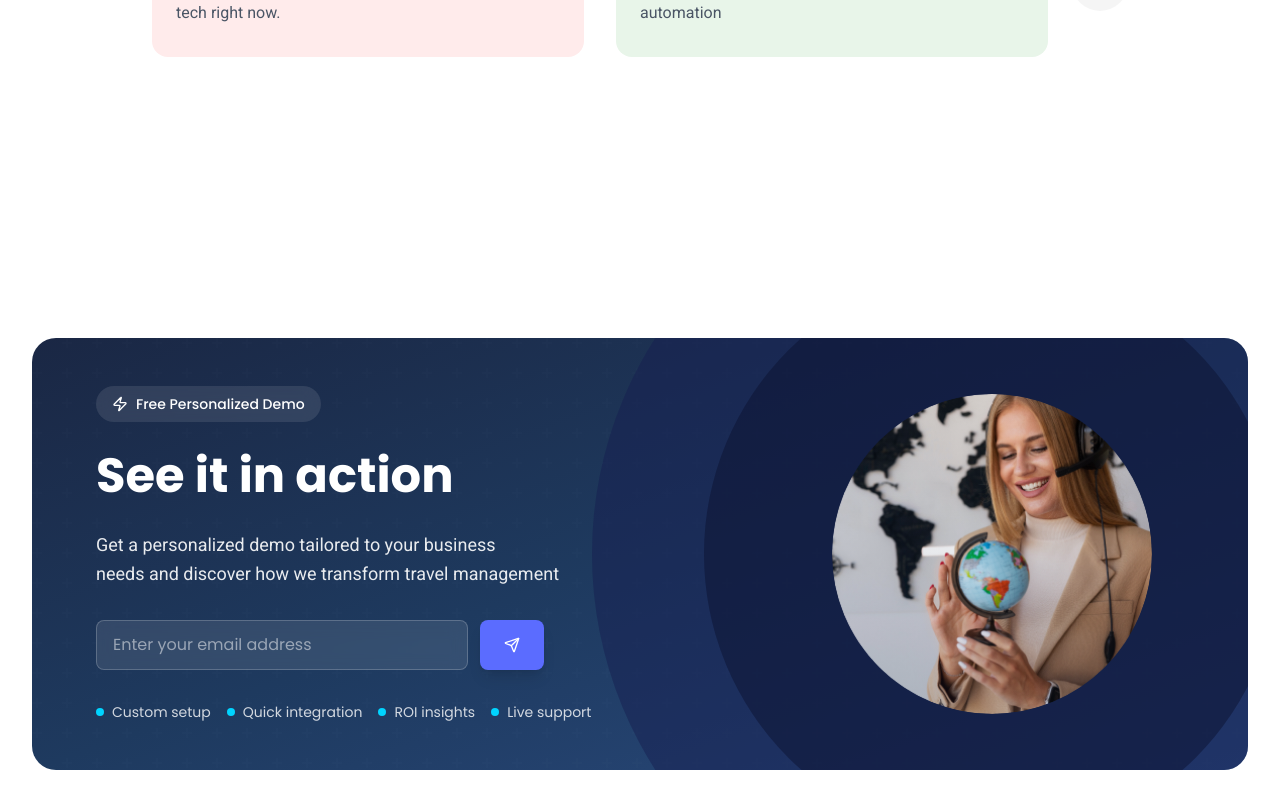
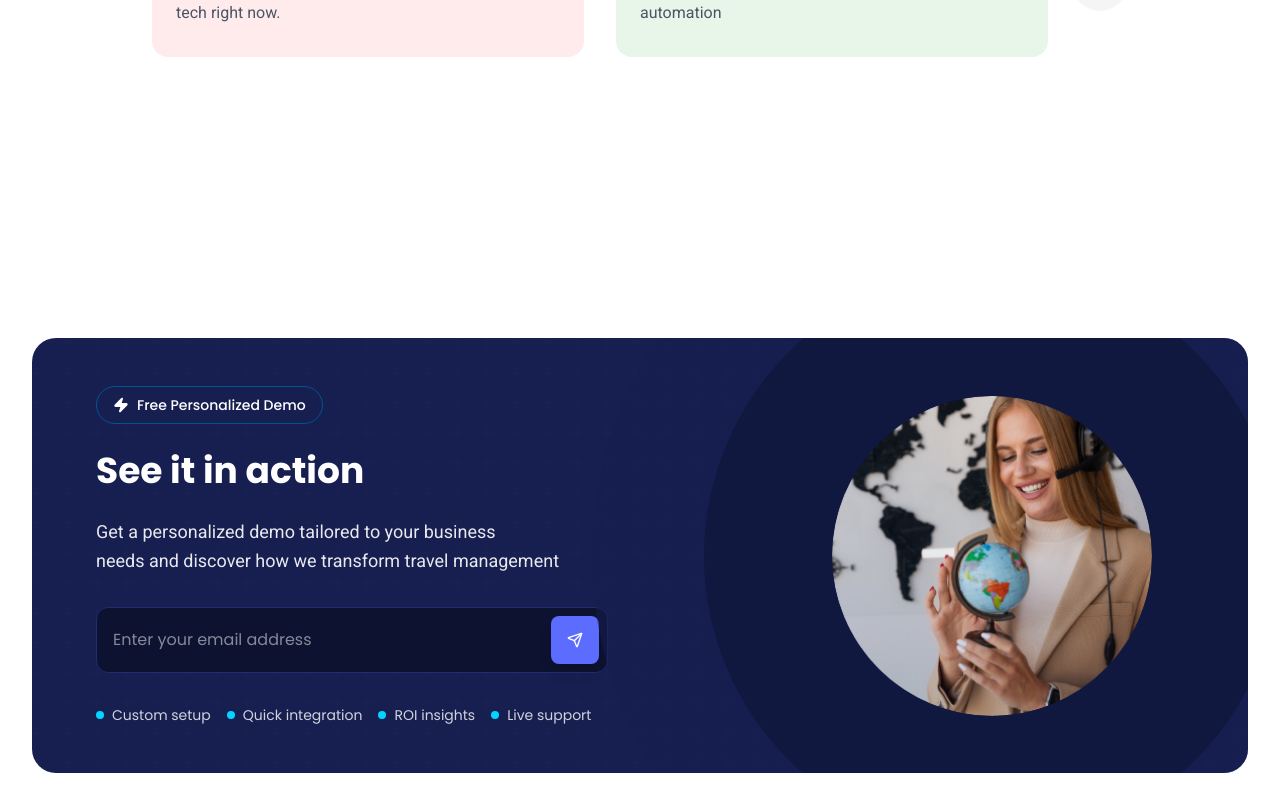
Before and after one commit to samijoehayek/youssafer, a Next.js app: page / in a window 1280 px wide. Shown: the part 6480-7275 px from the top of the page. Built offline with nearby package versions, Linux system fonts and the light colour scheme.

Commit message:
Added changes to the footer

```diff
--- a/src/app/components/layout/CTASection.tsx
+++ b/src/app/components/layout/CTASection.tsx
@@ -41,7 +41,7 @@ export const FinalCTASection: React.FC = () => {
               <Image
                 src="/travelsolutions.png"
                 alt="A collage of travel and business-related imagery."
-                width={600}
+                width={800}
                 height={750} // Adjust this height to match your image's natural aspect ratio
                 className="w-full h-auto"
               />
--- a/src/app/components/layout/EmailSection.tsx
+++ b/src/app/components/layout/EmailSection.tsx
@@ -21,8 +21,8 @@ const DemoSection: React.FC = () => {
 
   return (
     <div className="w-full py-12 px-6 lg:px-8">
-      {/* Main container with gradient, width constraint, centering, and overflow for clipping */}
-      <div className="relative w-full mx-auto max-w-screen-xl overflow-hidden bg-gradient-to-br from-[#1a2744] via-[#1e3a5f] to-[#2a4a7f] rounded-3xl px-8 py-12 md:px-16 md:py-12">
+      {/* Main container with solid background color */}
+      <div className="relative w-full mx-auto max-w-screen-xl overflow-hidden rounded-3xl px-8 py-12 md:px-16 md:py-12" style={{ backgroundColor: '#171F51' }}>
 
         {/* Background pattern overlay */}
         <div className="absolute inset-0 opacity-10">
@@ -34,32 +34,34 @@ const DemoSection: React.FC = () => {
         <div className="relative z-10 flex flex-col lg:flex-row items-center justify-between gap-8">
           {/* Left content */}
           <div className="flex-1 text-white max-w-2xl">
-            <div className="inline-flex items-center gap-2 bg-white/10 backdrop-blur-sm rounded-full px-4 py-2 mb-6">
-              <Zap className="w-4 h-4" />
+            <div className="inline-flex items-center gap-2 backdrop-blur-sm rounded-full px-4 py-2 mb-6" style={{ backgroundColor: '#171F51', border: '1px solid #005593' }}>
+              <Zap className="w-4 h-4" fill="white" stroke="white" />
               <span className="text-sm font-medium">Free Personalized Demo</span>
             </div>
-            <h2 className="text-4xl md:text-5xl lg:text-5xl font-bold mb-6 leading-tight">
+            <h2 className="text-3xl md:text-4xl lg:text-4xl font-bold mb-6 leading-tight">
               See it in action
             </h2>
             <p className="text-lg md:text-lg text-white/90 mb-8 leading-relaxed" style={{ fontFamily: 'var(--font-roboto)' }}>
               Get a personalized demo tailored to your business <br /> needs and discover how we transform travel management
             </p>
             <div className="mb-8">
-              <div className="flex flex-col sm:flex-row gap-3 max-w-md">
+              <div className="flex gap-3 max-w-lg">
+                <div className="flex-1 relative flex items-center rounded-xl" style={{ backgroundColor: '#0D1230', border: '1px solid #202C73' }}>
                   <input
                     type="email"
                     placeholder="Enter your email address"
                     value={email}
                     onChange={(e) => setEmail(e.target.value)}
                     onKeyPress={handleKeyPress}
-                  className="flex-1 px-4 py-3 bg-white/10 backdrop-blur-sm border border-white/20 rounded-lg text-white placeholder-white/50 focus:outline-none focus:ring-2 focus:ring-white/30 focus:border-transparent transition-all"
+                    className="flex-1 px-4 py-3 bg-transparent text-white placeholder-white/50 focus:outline-none"
                   />
                   <button
                     onClick={handleSubmit}
-                  className="px-6 py-3 bg-[#5b6cff] hover:bg-[#4a5bef] text-white font-medium rounded-lg transition-colors duration-200 flex items-center justify-center gap-2 shadow-lg hover:shadow-xl"
+                    className="px-4 py-4 m-2 bg-[#5b6cff] hover:bg-[#4a5bef] text-white font-medium rounded-lg transition-colors duration-200 flex items-center justify-center shadow-lg hover:shadow-xl"
                   >
                     <Send className="w-4 h-4" />
                   </button>
+                </div>
               </div>
             </div>
             <div className="flex flex-wrap gap-4 text-sm">
--- a/src/app/components/layout/Footer.tsx
+++ b/src/app/components/layout/Footer.tsx
@@ -38,11 +38,10 @@ export const Footer: React.FC = () => {
         />
       </div>
 
-      {/* Main Content Wrapper */}
-      {/* ✅ CHANGED: Increased max-width from xl to 2xl for a wider layout */}
-      <div className="relative z-20 mx-auto max-w-screen-2xl px-4 pt-24 pb-16 sm:px-8">
+      {/* Main Content Wrapper - Increased max-width and padding */}
+      <div className="relative z-20 mx-auto w-full max-w-[1600px] px-8 pt-24 pb-16 sm:px-16 lg:px-24">
         {/* Row 1: Newsletter */}
-        <div className="mb-20 text-center">
+        <div className="mb-40 text-center">
           <h2 className="mt-8 font-poppins text-4xl font-semibold leading-tight md:text-[65px] mb-8">
             Subscribe to our <br /> Newsletter
           </h2>
@@ -68,8 +67,8 @@ export const Footer: React.FC = () => {
 
         {/* Cleaner spacing for the content below */}
         <div className="space-y-16">
-          {/* Logo on its own row */}
-          <div>
+          {/* Logo on its own row with extra margin */}
+          <div className="mb-12">
             <Image
               src="/logowhite.svg"
               width={180}
@@ -78,26 +77,26 @@ export const Footer: React.FC = () => {
             />
           </div>
 
-          {/* Partner and Contact on a two-column row */}
-          <div className="grid grid-cols-1 items-start gap-16 md:grid-cols-2">
-            <div>
-              <h3 className="mb-4 font-poppins text-3xl font-semibold md:text-4xl">Become a partner</h3>
+          {/* Partner and Contact on a two-column row with justify-between */}
+          <div className="flex flex-col md:flex-row items-start justify-between gap-16 mb-24">
+            <div className="flex-1 max-w-2xl mb-20">
+              <h3 className="mb-4 font-poppins text-[65px] font-normal leading-tight">Become a partner</h3>
               <p className="mb-6 text-white/80">Partner with Yousaffer and unlock early access <br /> plus exclusive benefits in business travel innovation.</p>
               <button className="rounded-lg bg-white py-3 px-6 font-semibold text-black transition-colors hover:bg-gray-200">
                 Get Started
               </button>
             </div>
-            <div>
-              <h3 className="mb-4 font-poppins text-3xl font-semibold md:text-4xl">Contact Us</h3>
+            <div className="flex-1 max-w-md">
+              <h3 className="mb-4 font-poppins text-3xl font-semibold md:text-xl">Contact Us</h3>
               <div className="flex flex-col gap-4">
                 <div className="flex items-center gap-3">
-                  <Mail size={20} /> <span>contact@yousaffer.com</span>
+                  <Mail size={20} stroke="white" /> <span>contact@yousaffer.com</span>
                 </div>
                 <div className="flex items-center gap-3">
-                  <Phone size={20} /> <span>+961 71 123 456</span>
+                  <Phone size={20} stroke="white" /> <span>+961 71 123 456</span>
                 </div>
                 <div className="flex items-center gap-3">
-                  <MapPin size={20} /> <span>Beirut, Lebanon</span>
+                  <MapPin size={20} stroke="white" /> <span>Beirut, Lebanon</span>
                 </div>
               </div>
             </div>
@@ -111,15 +110,14 @@ export const Footer: React.FC = () => {
           </div>
         </div>
 
-        <div className="mt-24 border-t border-white/20"></div>
 
         {/* Copyright & Socials */}
         <div className="flex flex-col items-center justify-between pt-8 text-sm text-white/70 sm:flex-row">
           <p>&copy; {new Date().getFullYear()} Yousaffer. All Rights Reserved.</p>
           <div className="mt-4 flex gap-5 sm:mt-0">
-            <Twitter size={20} className="cursor-pointer transition-colors hover:text-white" />
-            <Linkedin size={20} className="cursor-pointer transition-colors hover:text-white" />
-            <Facebook size={20} className="cursor-pointer transition-colors hover:text-white" />
+            <Twitter size={20} fill="white" className="cursor-pointer transition-colors hover:text-white" />
+            <Linkedin size={20} fill="white" className="cursor-pointer transition-colors hover:text-white" />
+            <Facebook size={20} fill="white" className="cursor-pointer transition-colors hover:text-white" />
           </div>
         </div>
       </div>
--- a/src/app/page.tsx
+++ b/src/app/page.tsx
@@ -26,18 +26,22 @@ export default function Home() {
         <SmarterSoftware />
       </section>
       <div className="bg-white h-24" />
-      <section id="services">
+      <section>
         <EcosystemSection />
       </section>
       <div className="bg-white h-24" />
-      <BeyondSoftwareSection />
+      <section id="services">
+        <BeyondSoftwareSection />
+      </section>
       <div className="bg-white h-24" />
-      <AligningExpectationsSection />
+      <section id="expertise">
+        <AligningExpectationsSection />
+      </section>
       <div className="bg-white h-24" />
       <section>
         <DemoSection />
       </section>
-      <section id="expertise">
+      <section>
         <AdvantagesSection />
       </section>
 
@@ -50,11 +54,10 @@ export default function Home() {
           quality={100}
         />
       </section>
-
-      <FinalCTASection />
       <section id="contact">
-        <Footer />
+        <FinalCTASection />
       </section>
+      <Footer />
     </main>
   );
 }
```
Lines whose indentation alone changed are shown as unchanged.
